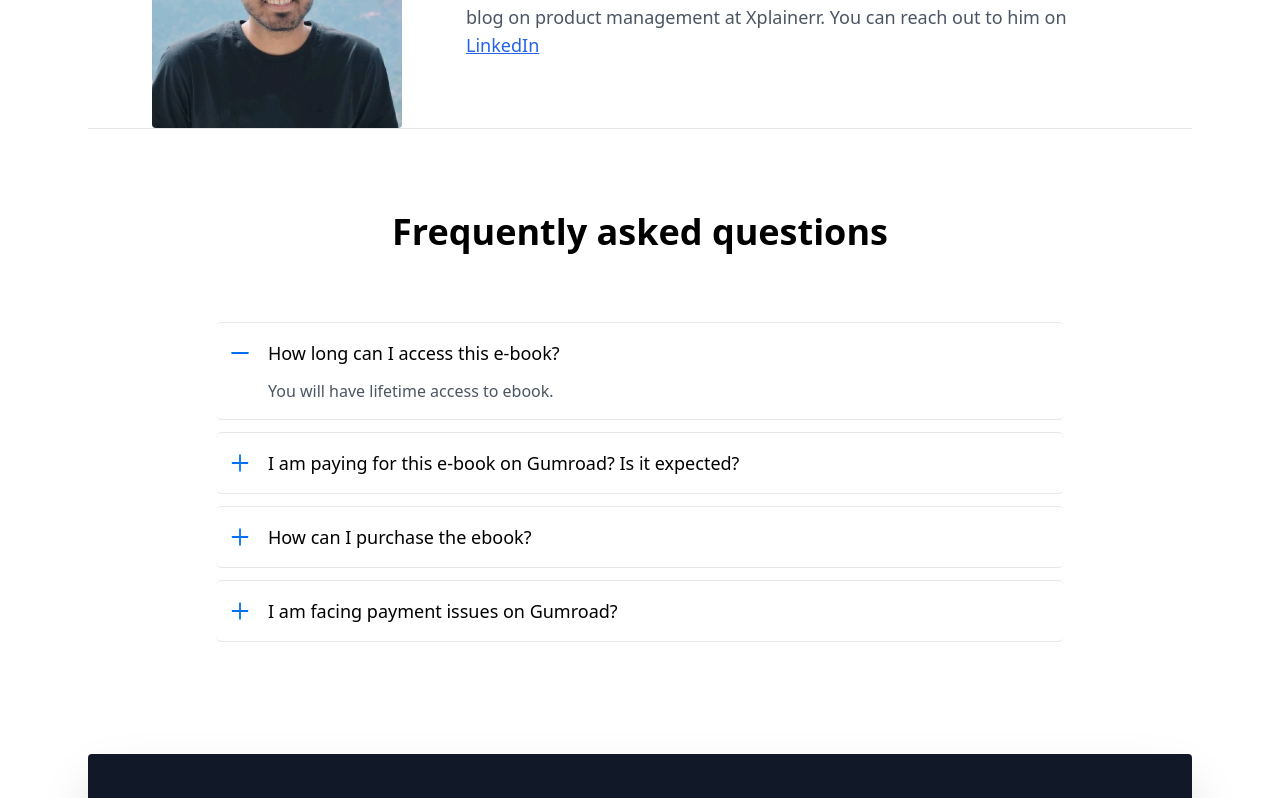
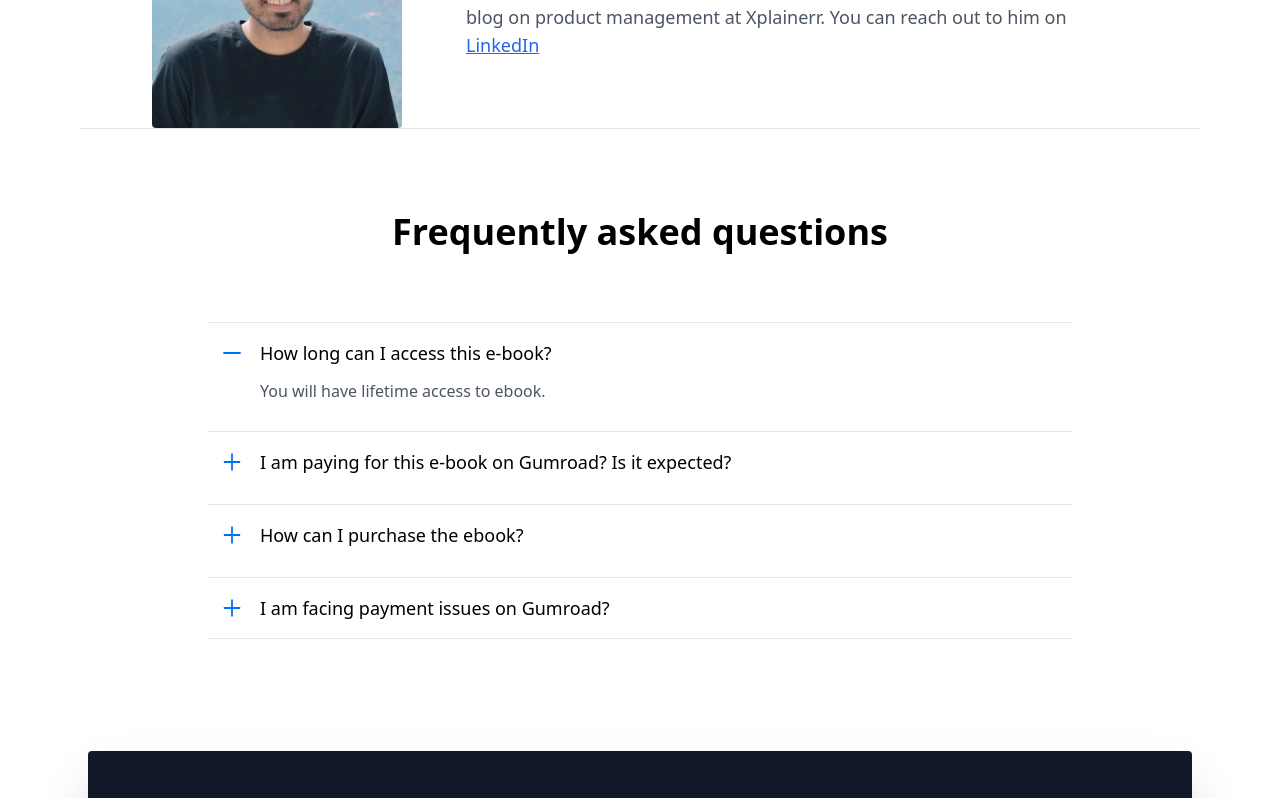
Before and after one commit to EmtiazHossainE2/xplainer, a Next.js app: page /courses/api-for-pm in a window 1280 px wide. Shown: the part 2180-2978 px from the top of the page. Built offline with nearby package versions, Linux system fonts and the light colour scheme.

Commit message:
fix border faq section

```diff
--- a/src/components/v1/Courses/Faqs.js
+++ b/src/components/v1/Courses/Faqs.js
@@ -10,7 +10,7 @@ const Faqs = () => {
   };
   return (
     <section>
-      <div className="max-w-6xl mx-auto px-4 sm:px-6">
+      <div className="max-w-6xl mx-auto px-4 ">
         <div className="py-12 md:py-20 border-t border-gray-200">
 
           {/* Faq header */}
@@ -18,9 +18,9 @@ const Faqs = () => {
             <h2 className="h3">Frequently asked questions </h2>
           </div>
 
-          <div className="p-5 lg:px-32">
+          <div className="md:p-5 lg:px-32">
             {apiForPmFaq.map((faq, index) => (
-              <div key={index} className="mb-3 border-b border-t py-4 px-3 rounded-md">
+              <div key={index} className="mb-3 border-t py-4 px-3 last:border-b">
                 <div
                   className="text-lg cursor-pointer flex gap-x-4 items-center"
                   onClick={() => onTitleClick(index)}
@@ -34,7 +34,7 @@ const Faqs = () => {
                   </div>
                   <p className="text-lg font-medium">{faq.question}</p>
                 </div>
-                <div className={`mt-3 rounded ${activeIndex === index ? "block pl-10 text-gray-600" : "hidden"}`}>
+                <div className={`mt-3  ${activeIndex === index ? "block pl-10 text-gray-600" : "hidden"}`}>
                   {faq.answer}
                 </div>
               </div>
```
